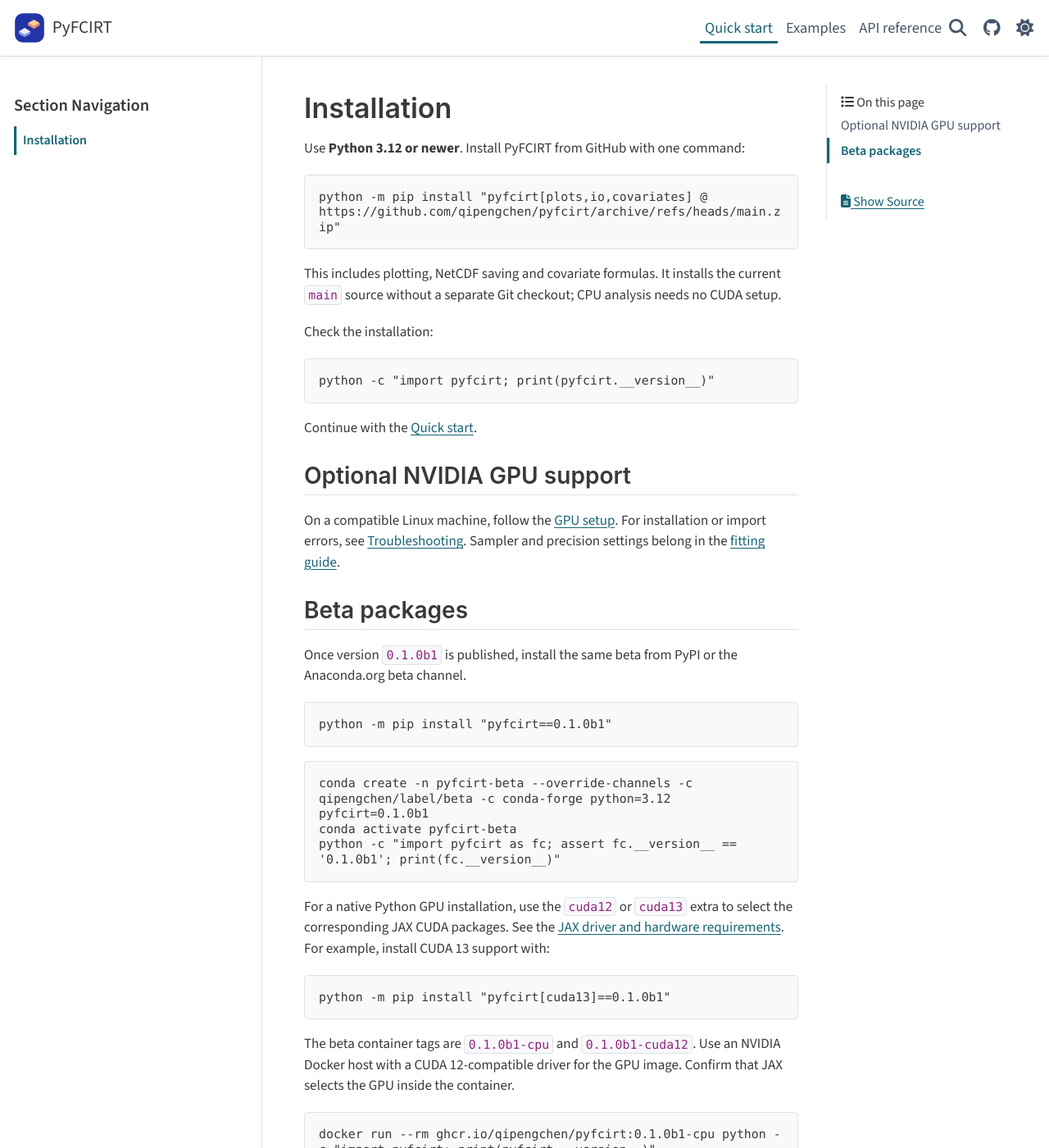
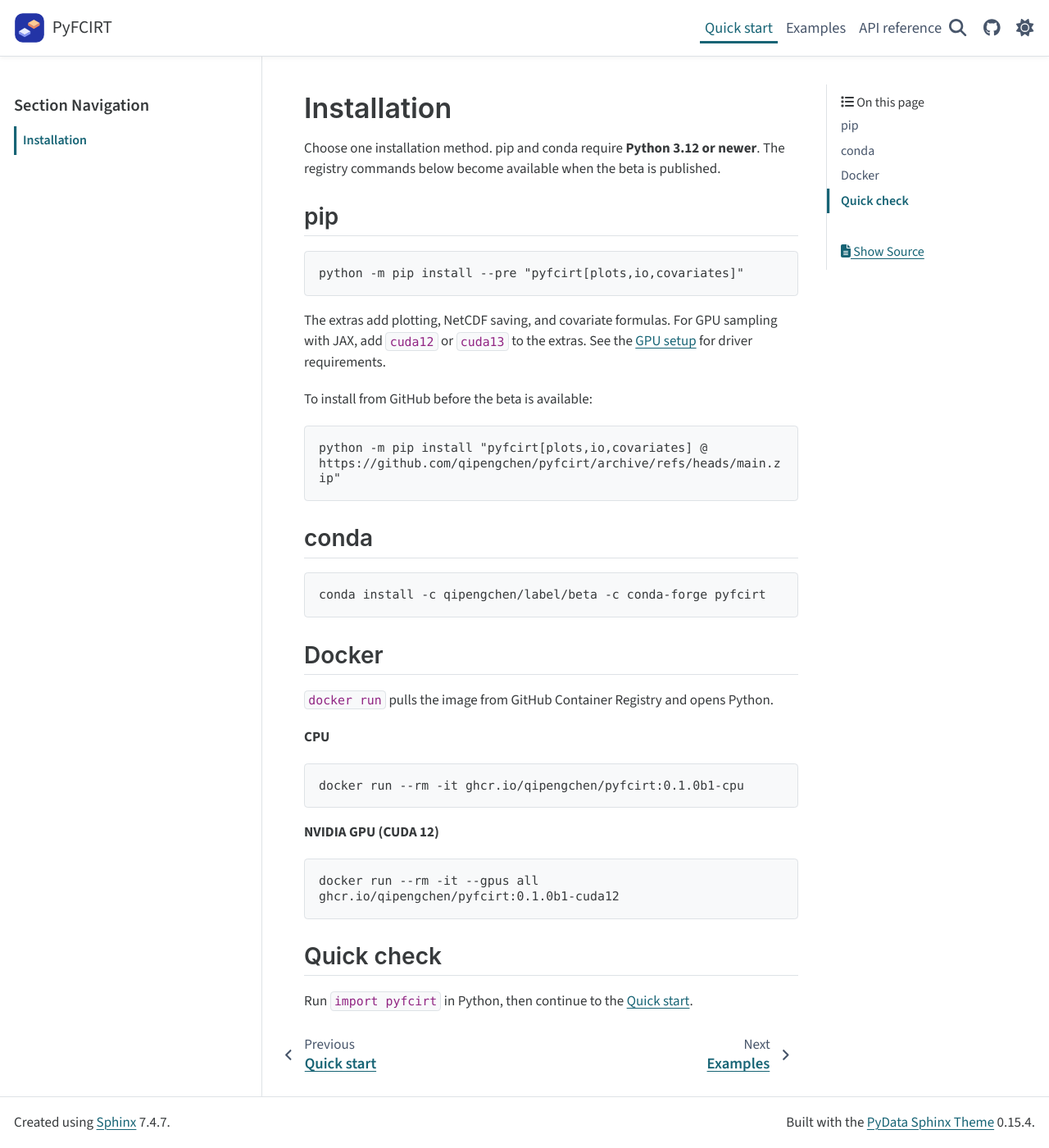
Before and after one commit to qipengchen/pyfcirt, a Sphinx documentation site: the page built from docs/installation.md, in a window 1280 px wide and 1400 px high. Shown: the whole window at 82% size. Built offline with Sphinx 7.4.7 and the PyData theme 0.15.4, drawn with Linux system fonts in a browser that asks for light colours; some of the changed text lies outside the part shown.

Commit message:
Simplify installation instructions

````diff
--- a/docs/installation.md
+++ b/docs/installation.md
@@ -1,57 +1,47 @@
 # Installation
 
-Use **Python 3.12 or newer**. Install PyFCIRT from GitHub with one command:
+Choose one installation method. pip and conda require **Python 3.12 or newer**.
+The registry commands below become available when the beta is published.
+
+## pip
+
+```console
+python -m pip install --pre "pyfcirt[plots,io,covariates]"
+```
+
+The extras add plotting, NetCDF saving, and covariate formulas. For GPU
+sampling with JAX, add `cuda12` or `cuda13` to the extras. See the
+[GPU setup](examples/gpu.md) for driver requirements.
+
+To install from GitHub before the beta is available:
 
 ```console
 python -m pip install "pyfcirt[plots,io,covariates] @ https://github.com/qipengchen/pyfcirt/archive/refs/heads/main.zip"
 ```
 
-This includes plotting, NetCDF saving and covariate formulas. It installs the
-current `main` source without a separate Git checkout; CPU analysis needs no CUDA setup.
-
-Check the installation:
+## conda
 
 ```console
-python -c "import pyfcirt; print(pyfcirt.__version__)"
+conda install -c qipengchen/label/beta -c conda-forge pyfcirt
 ```
 
-Continue with the [Quick start](guide/getting_started.md).
+## Docker
 
-## Optional NVIDIA GPU support
+`docker run` pulls the image from GitHub Container Registry and opens Python.
 
-On a compatible Linux machine, follow the [GPU setup](examples/gpu.md).
-For installation or import errors, see [Troubleshooting](howto/troubleshooting.md).
-Sampler and precision settings belong in the [fitting guide](reference/generated/pyfcirt.Model.fit.md).
-
-## Beta packages
-
-Once version `0.1.0b1` is published, install the same beta from PyPI or
-the Anaconda.org beta channel.
+**CPU**
 
 ```console
-python -m pip install "pyfcirt==0.1.0b1"
+docker run --rm -it ghcr.io/qipengchen/pyfcirt:0.1.0b1-cpu
 ```
 
+**NVIDIA GPU (CUDA 12)**
+
 ```console
-conda create -n pyfcirt-beta --override-channels -c qipengchen/label/beta -c conda-forge python=3.12 pyfcirt=0.1.0b1
-conda activate pyfcirt-beta
-python -c "import pyfcirt as fc; assert fc.__version__ == '0.1.0b1'; print(fc.__version__)"
+docker run --rm -it --gpus all ghcr.io/qipengchen/pyfcirt:0.1.0b1-cuda12
 ```
 
-For a native Python GPU installation, use the `cuda12` or `cuda13` extra
-to select the corresponding JAX CUDA packages. See the
-[JAX driver and hardware requirements](https://docs.jax.dev/en/latest/installation.html#nvidia-gpu).
-For example, install CUDA 13 support with:
+## Quick check
 
-```console
-python -m pip install "pyfcirt[cuda13]==0.1.0b1"
-```
-
-The beta container tags are `0.1.0b1-cpu` and `0.1.0b1-cuda12`.
-Use an NVIDIA Docker host with a CUDA 12-compatible driver for the GPU image.
-Confirm that JAX selects the GPU inside the container.
-
-```console
-docker run --rm ghcr.io/qipengchen/pyfcirt:0.1.0b1-cpu python -c "import pyfcirt; print(pyfcirt.__version__)"
-docker run --rm --gpus all ghcr.io/qipengchen/pyfcirt:0.1.0b1-cuda12 python -c "import pyfcirt, jax; assert jax.default_backend() == 'gpu'; print(jax.devices())"
-```
+Run `import pyfcirt` in Python, then continue to the
+[Quick start](guide/getting_started.md).
````
